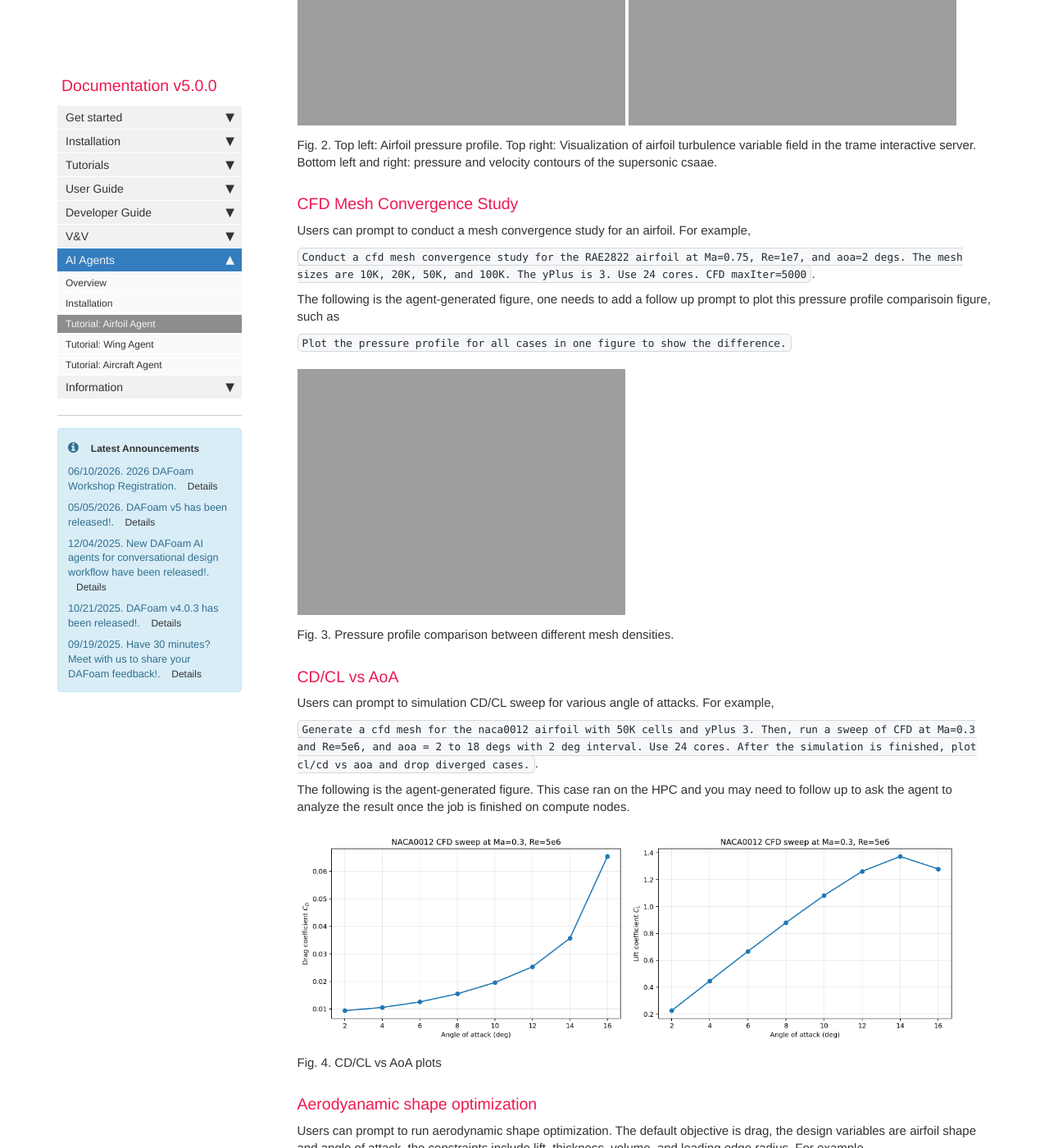
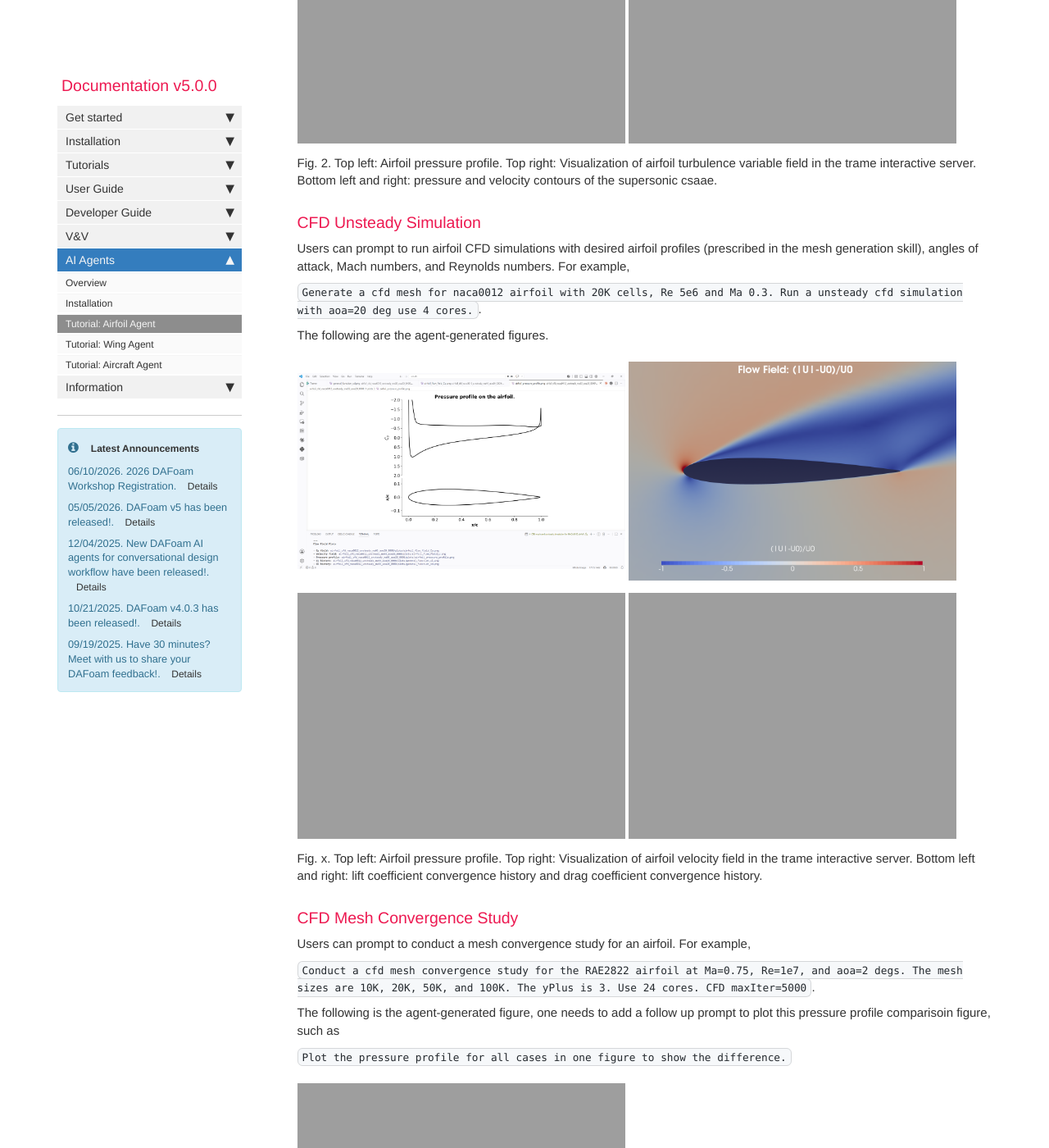
Before and after one commit to DAFoam/DAFoam.github.io, a Jekyll site: the page built from pages/mydoc/mydoc_ai_agent_airfoil.md, in a window 1280 px wide and 1400 px high, scrolled down 3821 px. Shown: the whole window at 82% size. Built offline with Jekyll 4.4.1, drawn with Linux system fonts in a browser that asks for light colours; comment, search, counter and statistics services are not loaded; some of the changed text lies outside the part shown.

Commit message:
Introduce CFD unsteady simulation details
Added section on CFD unsteady simulation with example prompts and generated figures.

```diff
--- a/pages/mydoc/mydoc_ai_agent_airfoil.md
+++ b/pages/mydoc/mydoc_ai_agent_airfoil.md
@@ -383,6 +383,21 @@ The following are the agent-generated figures.
 
 Fig. 2. Top left: Airfoil pressure profile. Top right: Visualization of airfoil turbulence variable field in the trame interactive server. Bottom left and right: pressure and velocity contours of the supersonic csaae.
 
+### CFD Unsteady Simulation
+
+Users can prompt to run airfoil CFD simulations with desired airfoil profiles (prescribed in the mesh generation skill), angles of attack, Mach numbers, and Reynolds numbers. For example,
+
+`Generate a cfd mesh for naca0012 airfoil with 20K cells, Re 5e6 and Ma 0.3. Run a unsteady cfd simulation with aoa=20 deg use 4 cores.`.
+
+The following are the agent-generated figures.
+
+<img src="{{ site.url }}{{ site.baseurl }}/images/tutorials/AI-airfoil-cfd-unsteady-pressure-profile.png" style="width:400px !important;" />
+<img src="{{ site.url }}{{ site.baseurl }}/images/tutorials/AI-airfoil-cfd-unsteady-velocity.png" style="width:400px !important;" />
+<img src="{{ site.url }}{{ site.baseurl }}/images/tutorials/AI-airfoil-cfd-unsteady-cl.png" style="width:400px !important;" />
+<img src="{{ site.url }}{{ site.baseurl }}/images/tutorials/AI-airfoil-cfd-unsteady-cd.png" style="width:400px !important;" />
+
+Fig. x. Top left: Airfoil pressure profile. Top right: Visualization of airfoil velocity field in the trame interactive server. Bottom left and right: lift coefficient convergence history and drag coefficient convergence history.
+
 ### CFD Mesh Convergence Study
 
 Users can prompt to conduct a mesh convergence study for an airfoil. For example,
```
